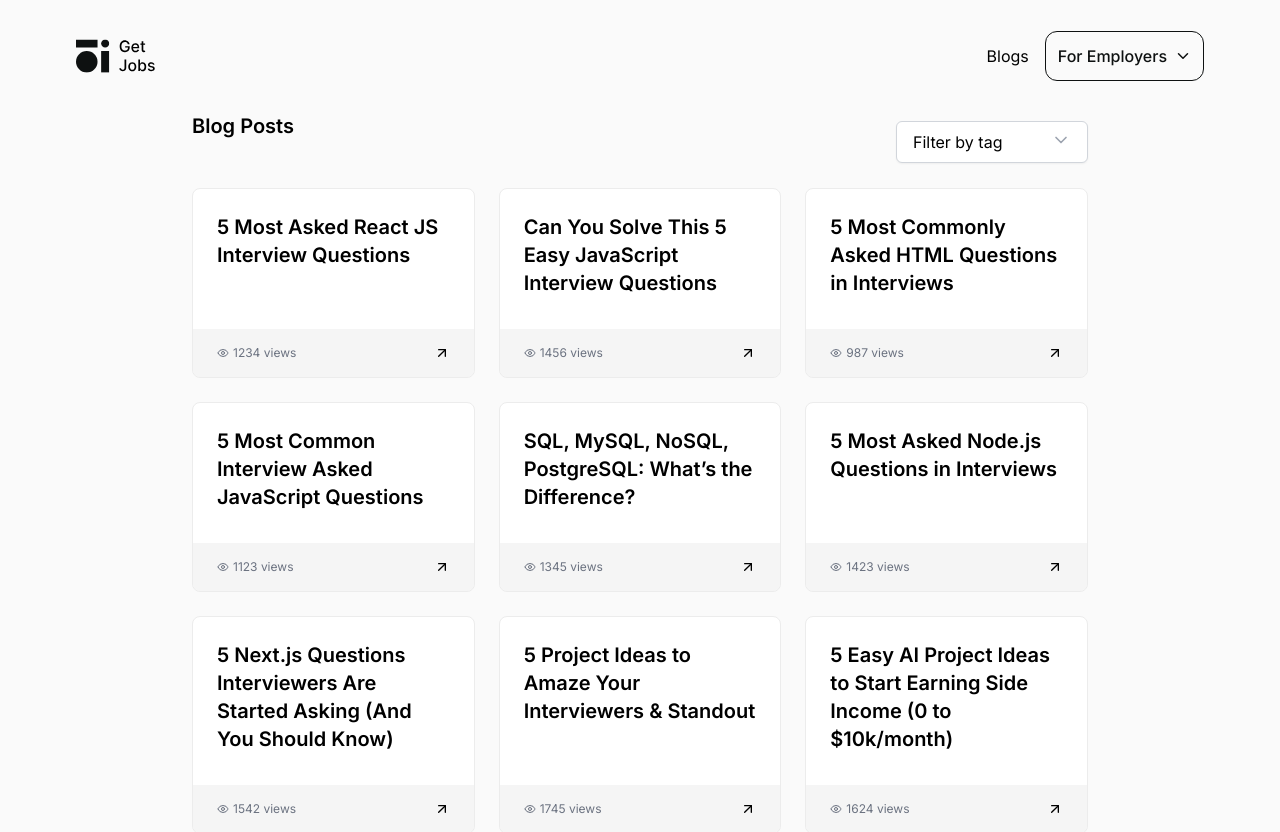
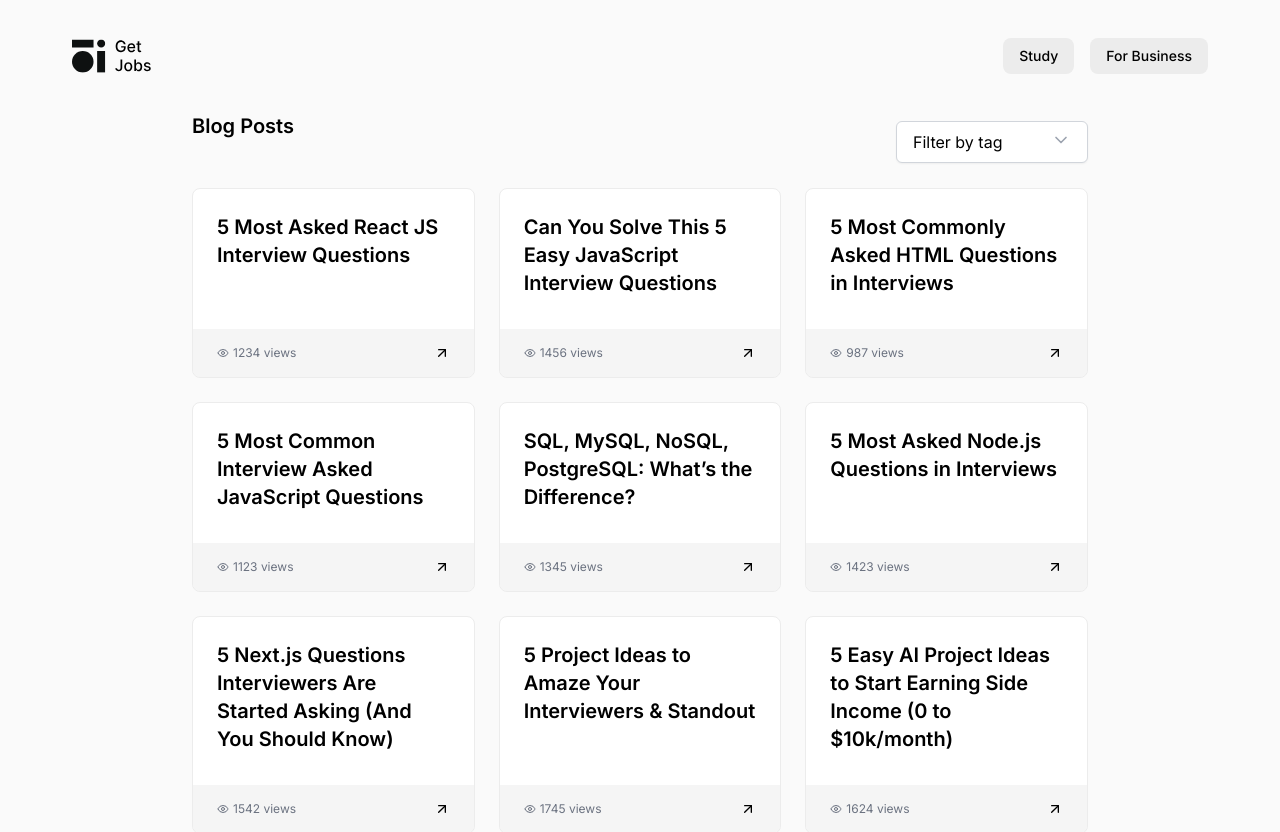
Before and after one commit to jobfinder456/Frontend, a Next.js app: page /blogs in a window 1280 px wide. Shown: the top 832 px of the page. Built offline with nearby package versions, Linux system fonts and the light colour scheme.

Commit message:
navbar resdesigned

```diff
--- a/src/app/company/[id]/page.tsx
+++ b/src/app/company/[id]/page.tsx
@@ -62,8 +62,8 @@ function CompanyPage() {
   return (
     <div className="  max-w-[75rem] mx-auto mb-[2rem]">
       <Navbar />
-      <div className="flex flex-col gap-[1rem] justify-start items-start px-[1rem] max-w-[60rem] mx-auto">
-        <div className="flex gap-[1rem] justify-start items-center bg-zinc-100 w-[100%] p-[0.65rem] sm:p-[1rem] rounded-[12px]">
+      <div className="flex flex-col gap-[1rem] justify-start items-start px-[1rem] ">
+        <div className="flex gap-[1rem] justify-start items-center bg-background w-[100%] p-[0.65rem] sm:p-[1rem] rounded-[12px] max-w-[75rem] mx-auto">
           <img
             src={company.imageUrl}
             alt={`${company.company} logo`}
@@ -75,7 +75,7 @@ function CompanyPage() {
           </div>
         </div>
 
-        <div className="w-[100%] flex flex-col justify-center items-center ">
+        <div className="w-[100%] flex flex-col justify-center items-center max-w-[60rem] mx-auto">
           {jobs.length > 0 ? (
             jobs.map((job) => (
               <JobCard
--- a/src/components/Navbar.jsx
+++ b/src/components/Navbar.jsx
@@ -1,10 +1,9 @@
 import React from "react";
 import Link from "next/link";
-import ForEmp from "./ForEmp";
 
 export default function Navbar() {
   return (
-    <div className="w-[100%] py-[1rem]  flex justify-between items-center px-[12px] sm:px-[20px]">
+    <div className="w-[100%] py-[1rem] flex justify-between items-center px-[1rem] max-w-[75rem] mx-auto ">
       <Link
         href={"/"}
         className="w-[4rem] h-[4rem] md:w-[5rem] md:h-[5rem] flex items-center justify-center"
@@ -12,9 +11,10 @@ export default function Navbar() {
         <img src="/images/logo.svg" alt="logo" />
       </Link>
 
-      <div className="flex items-center gap-[1rem]">
-        <a href="/blogs">Blogs</a>
-        <ForEmp />
+      <div className="flex items-center gap-[0.5rem] sm:gap-[1rem]">
+        <a href="/blogs" className="cursor-pointer bg-background px-[1rem] py-[0.5rem] rounded-[8px] text-sm font-medium">Study</a>
+        <a href="/business" className="cursor-pointer bg-background px-[1rem] py-[0.5rem] rounded-[8px] text-sm font-medium">For Business</a>
+
       </div>
 
       {/* <div className="flex justify-center items-center text-[0.95rem] md:text-[16px] gap-[0.5rem] md:gap-[1rem]">
```
